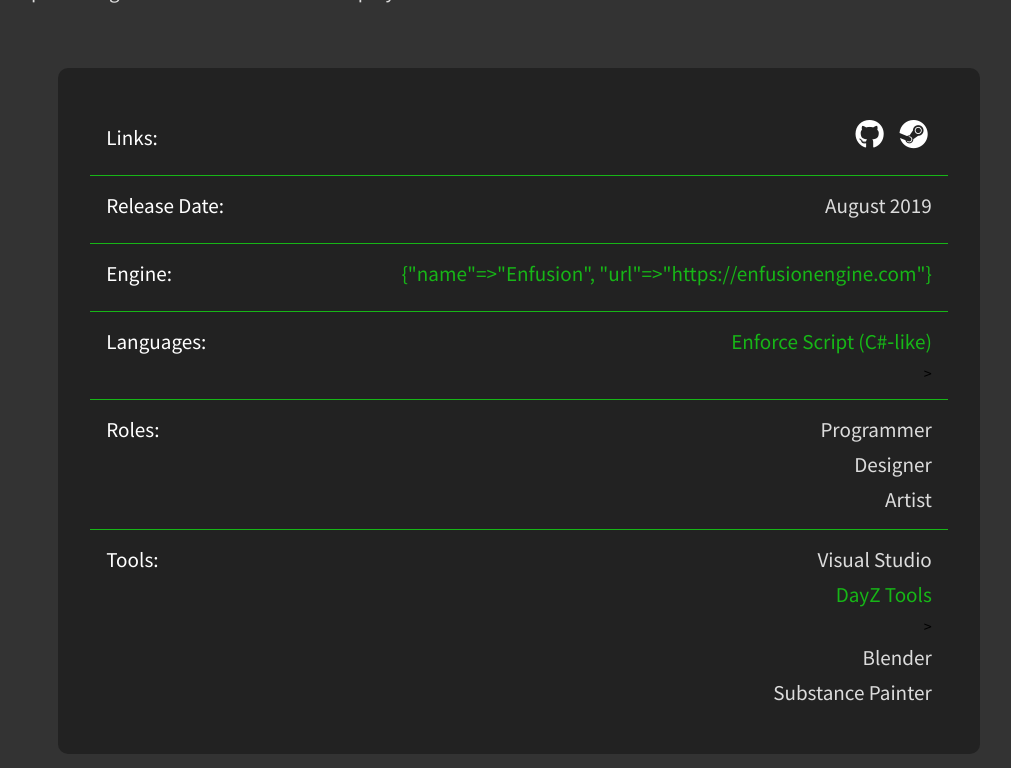
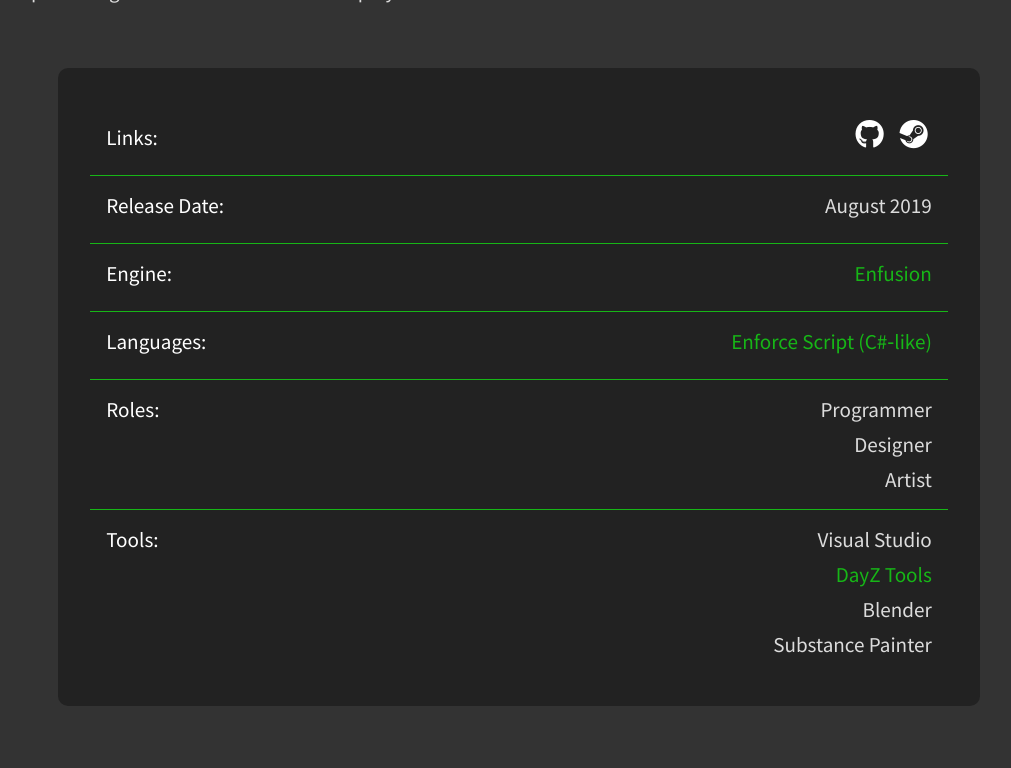
Before and after one commit to DennisVidal/dennisvidal.github.io, a Jekyll site: the page built from banking.md, in a window 1280 px wide and 1400 px high, scrolled down 1143 px. Shown: the top 768 px of the window, without its empty margins (121-1132 px from the left). Built offline with Jekyll 4.4.1, drawn with Linux system fonts in a browser that asks for light colours; grey boxes are pictures that could not be loaded.

Commit message:
Fix banking.md nr. 4

```diff
--- a/_layouts/project.html
+++ b/_layouts/project.html
@@ -78,9 +78,9 @@
                             <p class="project-page info-item-title">Engine:</p>
                             <div class="project-page info-item-content">
                                 {% if page.engine.url %}
-                                    <a href="{{ page.engine.url }}" target="_blank">{{ page.engine }}</a>
+                                    <a href="{{ page.engine.url }}" target="_blank">{{ page.engine.name }}</a>
                                 {% else %}
-                                    <p>{{ page.engine }}</p>
+                                    <p>{{ page.engine.name }}</p>
                                 {% endif %}
                             </div>
                         </div>
@@ -90,7 +90,7 @@
                             <div class="project-page info-item-content">
                                 {% for language in page.languages %}
                                     {% if language.url %}
-                                        <a href="{{ language.url }}" target="_blank">{{ language.name }}</a>>
+                                        <a href="{{ language.url }}" target="_blank">{{ language.name }}</a>
                                     {% else %}
                                         <p>{{ language.name }}</p>
                                     {% endif %}
@@ -112,7 +112,7 @@
                             <div class="project-page info-item-content">
                                 {% for tool in page.tools %}
                                     {% if tool.url %}
-                                        <a href="{{ tool.url }}" target="_blank">{{ tool.name }}</a>>
+                                        <a href="{{ tool.url }}" target="_blank">{{ tool.name }}</a>
                                     {% else %}
                                         <p>{{ tool.name }}</p>
                                     {% endif %}
@@ -127,11 +127,12 @@
 
                 <div class="carousel">
                     <div class="carousel-content">
-                        {% increment screenshotCounter %}
+                        {% assign screenshotCounter = 0 %}
                         {% for screenshot in page.screenshots %}
                             <div class="project-page carousel-item">
                                 <a href="{{ screenshot }}" target="_blank">
-                                    <img class="project-image" src="{{ screenshot }}" alt="The {% increment screenshotCounter %}. screenshot of {{ page.title }}">
+                                    {% assign screenshotCounter = screenshotCounter | plus:1 %}
+                                    <img class="project-image" src="{{ screenshot }}" alt="The {{ screenshotCounter }}. screenshot of {{ page.title }}">
                                 </a>
                             </div>
                         {% endfor %}
```
